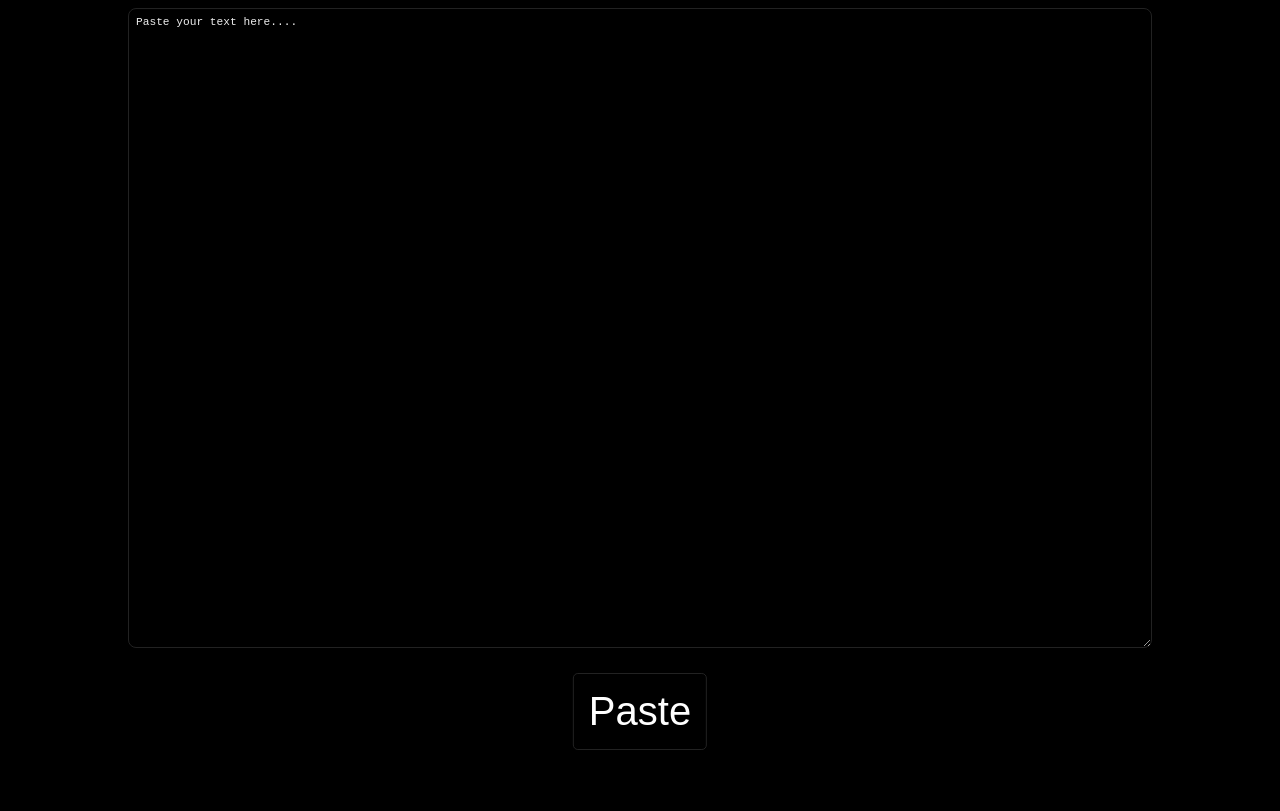
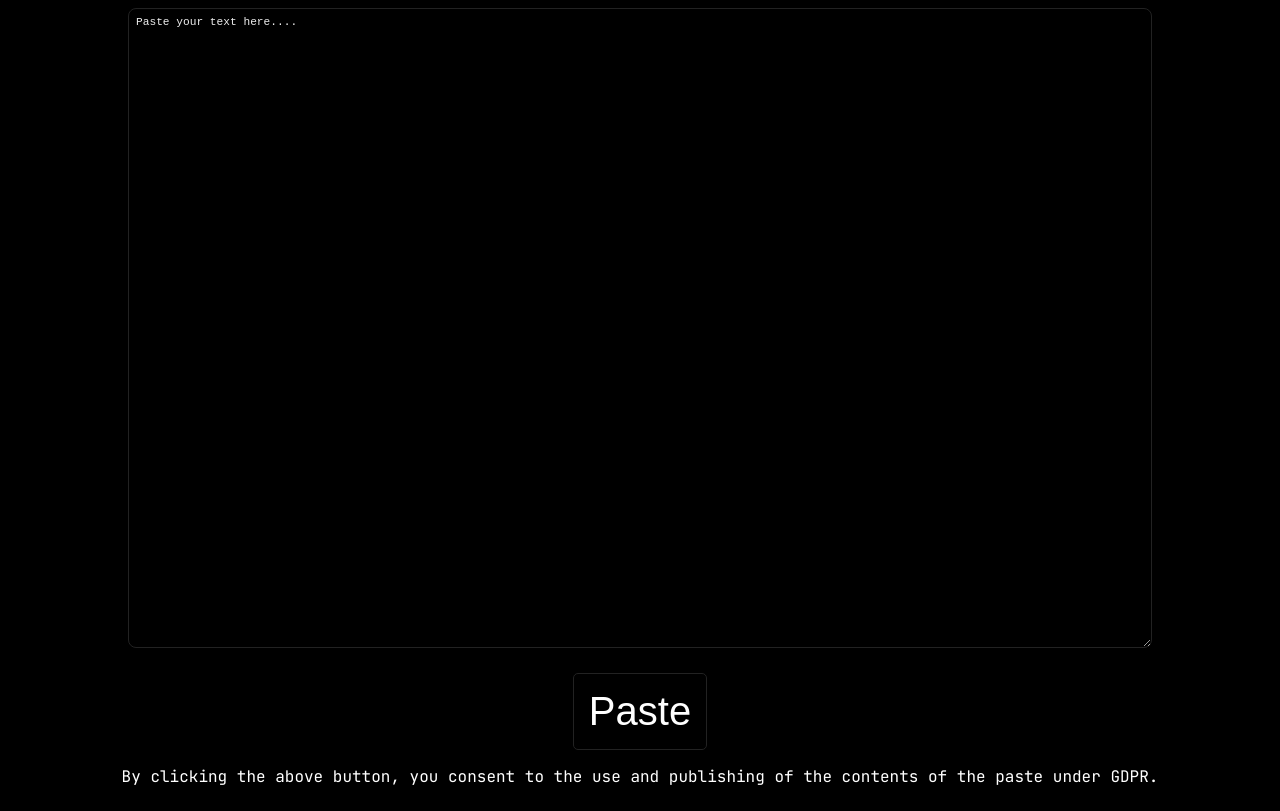
Before and after one commit to randomairborne/yamps, a plain HTML site: page src/index.html in a window 1280 px wide. Drawn offline with Linux system fonts and the light colour scheme.

Commit message:
add gdpr

```diff
--- a/src/index.html
+++ b/src/index.html
@@ -12,6 +12,7 @@
 			background: #000;
 			display: flex;
 			justify-content: center;
+			text-align: center;
 			align-items: center;
 			color: #fff;
 			font-family: "JetBrains Mono", monospace;
@@ -44,8 +45,6 @@
             border: #222 solid 1px;
 			text-align: center;
 			text-decoration: none;
-			margin-left: 50%;
-			transform: translateX(-50%);
             font-size: 5vh;
             transition: background-color 250ms linear;
             margin-top: 20px;
@@ -62,8 +61,10 @@
 		<div class="wrapper">
 			<textarea placeholder="Paste your text here...." name="contents" rows="20" cols="50"></textarea>
 		</div>
-
 		<button type="submit">Paste</button>
+		<div class="wrapper">
+		<p>By clicking the above button, you consent to the use and publishing of the contents of the paste under GDPR.</p>
+	</div>
 	</form>
 </body>
 
```
